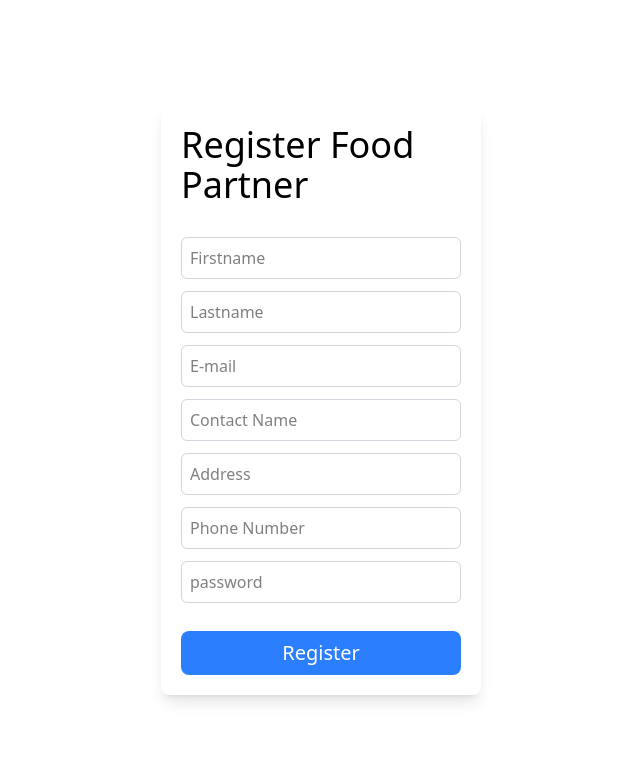
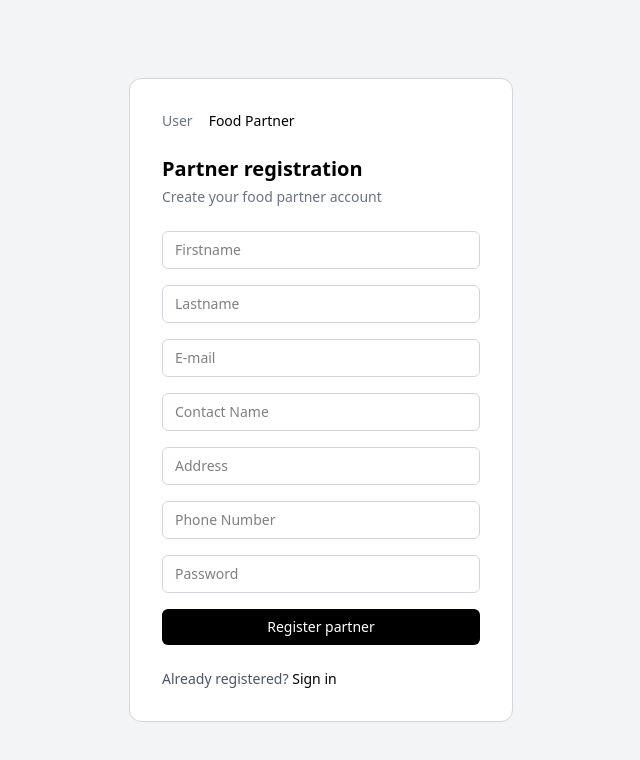
Before and after one commit to keysh123/Food_View, a React app in the folder frontend/: page /foodPartner/register in a window 1280 px wide. Shown: the top 760 px of the page, without its empty margins (319-959 px from the left). Built offline with nearby package versions, Linux system fonts and the light colour scheme; the HTML template or start-up script is replaced by a standard one.

Commit message:
improved ui with ai and basic temporary home page

```diff
--- a/frontend/src/App.jsx
+++ b/frontend/src/App.jsx
@@ -4,15 +4,16 @@ import RegisterUser from './pages/RegisterUser'
 import LoginUser from './pages/LoginUser'
 import RegisterFoodPartner from './pages/RegisterFoodPartner'
 import LoginFoodPartner from './pages/LoginFoodPartner'
+import Home from './pages/Home'
 
 const App = () => {
   return (
     <>
-    <div className='h-screen flex items-center justify-center'>
+    <div className="min-h-screen flex items-center justify-center bg-gray-100">
     <Routes>
       <Route path='/user/register' element={<RegisterUser/>} />
       <Route path='/user/login' element={<LoginUser/>} />
-      <Route path='/' element={<div>Home Page</div>} />
+      <Route path='/' element={<Home/>} />
       <Route path='/foodPartner/register' element={<RegisterFoodPartner/>} />
       <Route path='/foodPartner/login' element={<LoginFoodPartner/>} />
     </Routes>
--- /dev/null
+++ b/frontend/src/pages/Home.jsx
@@ -0,0 +1,62 @@
+import React from "react";
+import { Link } from "react-router-dom";
+
+const Home = () => {
+  return (
+    <div className="bg-white w-full max-w-2xl p-10 rounded-xl border border-gray-300 text-center">
+
+      {/* Logo / App Name */}
+      <h1 className="text-3xl font-semibold mb-2">
+        Foodify
+      </h1>
+      <p className="text-gray-500 mb-10">
+        Order food or manage your restaurant — all in one place
+      </p>
+
+      {/* Action cards */}
+      <div className="grid grid-cols-1 md:grid-cols-2 gap-6">
+
+        {/* User */}
+        <div className="border border-gray-300 rounded-lg p-6 text-left">
+          <h2 className="text-lg font-medium mb-2">
+            Continue as User
+          </h2>
+          <p className="text-sm text-gray-500 mb-4">
+            Browse restaurants, order food, and track your orders
+          </p>
+
+          <Link
+            to="/user/login"
+            className="inline-block text-sm bg-black text-white px-4 py-2 rounded-md hover:bg-gray-900 transition"
+          >
+            Login / Register
+          </Link>
+        </div>
+
+        {/* Food Partner */}
+        <div className="border border-gray-300 rounded-lg p-6 text-left">
+          <h2 className="text-lg font-medium mb-2">
+            Continue as Food Partner
+          </h2>
+          <p className="text-sm text-gray-500 mb-4">
+            Manage your menu, orders, and restaurant profile
+          </p>
+
+          <Link
+            to="/foodPartner/login"
+            className="inline-block text-sm bg-black text-white px-4 py-2 rounded-md hover:bg-gray-900 transition"
+          >
+            Partner Login
+          </Link>
+        </div>
+      </div>
+
+      {/* Footer text */}
+      <p className="text-xs text-gray-400 mt-10">
+        © 2025 Foodify. All rights reserved.
+      </p>
+    </div>
+  );
+};
+
+export default Home;
--- a/frontend/src/pages/LoginFoodPartner.jsx
+++ b/frontend/src/pages/LoginFoodPartner.jsx
@@ -1,40 +1,52 @@
-import React from 'react'
+import React from "react";
+import { Link } from "react-router-dom";
 
 const LoginFoodPartner = () => {
   return (
-    <>
-    <div className="bg-white flex w-[90%] p-5 flex-col justify-center items-center md:w-[25%] shadow-lg rounded-lg">
-        <h1 className="text-4xl mb-8">Login Food Partner</h1>
-        <form
-          action=""
-          className="flex gap-3 flex-col justify-center items-center w-full"
-        >
+    <div className="bg-white w-full max-w-sm p-8 rounded-xl border border-gray-300">
+
+      <div className="flex text-sm mb-6">
+        <Link to="/user/login" className="text-gray-500 hover:text-black mr-4">
+          User
+        </Link>
+        <Link to="/foodPartner/login" className="font-medium text-black">
+          Food Partner
+        </Link>
+      </div>
+
+      <h1 className="text-xl font-semibold mb-1">Partner sign in</h1>
+      <p className="text-sm text-gray-500 mb-6">
+        Access your restaurant dashboard
+      </p>
+
+      <form className="space-y-4">
         <input
-            className="border border-gray-300 rounded-md px-2 py-2 w-full"
           type="email"
-            name=""
-            id=""
-            placeholder="E-mail"
+          placeholder="Business email"
+          className="w-full border border-gray-300 rounded-md px-3 py-2 text-sm
+          focus:outline-none focus:ring-1 focus:ring-black"
         />
 
         <input
-            className="border border-gray-300 rounded-md px-2 py-2 w-full"
           type="password"
-            name=""
-            id=""
-            placeholder="password"
+          placeholder="Password"
+          className="w-full border border-gray-300 rounded-md px-3 py-2 text-sm
+          focus:outline-none focus:ring-1 focus:ring-black"
         />
 
-          <button
-            className="bg-blue-500 text-white text-xl mt-4 rounded-lg w-full py-2"
-            type="submit"
-          >
-            Login
+        <button className="w-full bg-black text-white py-2 rounded-md text-sm">
+          Continue
         </button>
       </form>
+
+      <p className="text-sm text-gray-600 mt-6">
+        New partner?{" "}
+        <Link to="/foodPartner/register" className="text-black font-medium">
+          Register here
+        </Link>
+      </p>
     </div>
-    </>
-  )
-}
+  );
+};
 
-export default LoginFoodPartner
+export default LoginFoodPartner;
--- a/frontend/src/pages/LoginUser.jsx
+++ b/frontend/src/pages/LoginUser.jsx
@@ -1,41 +1,54 @@
-import React from 'react'
+import React from "react";
+import { Link } from "react-router-dom";
 
 const LoginUser = () => {
   return (
+    <div className="bg-white w-full max-w-sm p-8 rounded-xl border border-gray-300">
 
-    <>
-      <div className="bg-white flex w-[90%] p-5 flex-col justify-center items-center md:w-[25%] shadow-lg rounded-lg">
-        <h1 className="text-4xl mb-8">Login User</h1>
-        <form
-          action=""
-          className="flex gap-3 flex-col justify-center items-center w-full"
-        >
+      <div className="flex text-sm mb-6">
+        <Link to="/user/login" className="font-medium text-black mr-4">
+          User
+        </Link>
+        <Link to="/foodPartner/login" className="text-gray-500 hover:text-black">
+          Food Partner
+        </Link>
+      </div>
+
+      <h1 className="text-xl font-semibold mb-1">Sign in</h1>
+      <p className="text-sm text-gray-500 mb-6">
+        Continue with your user account
+      </p>
+
+      <form className="space-y-4">
         <input
-            className="border border-gray-300 rounded-md px-2 py-2 w-full"
           type="email"
-            name=""
-            id=""
-            placeholder="E-mail"
+          placeholder="Email"
+          className="w-full border border-gray-300 rounded-md px-3 py-2 text-sm
+          focus:outline-none focus:ring-1 focus:ring-black"
         />
 
         <input
-            className="border border-gray-300 rounded-md px-2 py-2 w-full"
           type="password"
-            name=""
-            id=""
-            placeholder="password"
+          placeholder="Password"
+          className="w-full border border-gray-300 rounded-md px-3 py-2 text-sm
+          focus:outline-none focus:ring-1 focus:ring-black"
         />
 
         <button
-            className="bg-blue-500 text-white text-xl mt-4 rounded-lg w-full py-2"
-            type="submit"
+          className="w-full bg-black text-white py-2 rounded-md text-sm hover:bg-gray-900 transition"
         >
-            Login
+          Sign in
         </button>
       </form>
+
+      <p className="text-sm text-gray-600 mt-6">
+        Don’t have an account?{" "}
+        <Link to="/user/register" className="text-black font-medium">
+          Sign up
+        </Link>
+      </p>
     </div>
-    </>
-  )
-}
+  );
+};
 
-export default LoginUser
+export default LoginUser;
--- a/frontend/src/pages/RegisterFoodPartner.jsx
+++ b/frontend/src/pages/RegisterFoodPartner.jsx
@@ -1,81 +1,98 @@
-import React from 'react'
+import React from "react";
+import { Link } from "react-router-dom";
 
 const RegisterFoodPartner = () => {
   return (
-    <>
-     <div className="bg-white flex w-[90%]  p-5 flex-col justify-center items-center md:w-[25%] shadow-lg rounded-lg ">
-        <h1 className="text-4xl mb-8 ">Register Food Partner</h1>
-        <form
-          action=""
-          className="flex  gap-3 flex-col justify-center items-center w-full "
+    <div className="bg-white w-full max-w-sm p-8 rounded-xl border border-gray-300">
+
+      {/* Role switch */}
+      <div className="flex text-sm mb-6">
+        <Link
+          to="/user/register"
+          className="text-gray-500 hover:text-black mr-4"
         >
-          {/* <div> */}
+          User
+        </Link>
+        <Link
+          to="/foodPartner/register"
+          className="font-medium text-black"
+        >
+          Food Partner
+        </Link>
+      </div>
+
+      <h1 className="text-xl font-semibold mb-1">
+        Partner registration
+      </h1>
+      <p className="text-sm text-gray-500 mb-6">
+        Create your food partner account
+      </p>
+
+      <form className="space-y-4">
         <input
-            className="border border-gray-300 rounded-md px-2 py-2 w-full"
           type="text"
-            name=""
-            id=""
           placeholder="Firstname"
-          />
-          {/* </div> */}
-
-          <input
-            className="border border-gray-300 rounded-md px-2 py-2 w-full"
-            type="text"
-            name=""
-            id=""
-            placeholder="Lastname"
+          className="w-full border border-gray-300 rounded-md px-3 py-2 text-sm
+          focus:outline-none focus:ring-1 focus:ring-black"
         />
 
         <input
-            className="border border-gray-300 rounded-md px-2 py-2 w-full"
-            type="email"
-            name=""
-            id=""
-            placeholder="E-mail"
-          />
-           <input
-            className="border border-gray-300 rounded-md px-2 py-2 w-full"
           type="text"
-            name=""
-            id=""
-            placeholder="Contact Name"
-          />
-          <input
-            className="border border-gray-300 rounded-md px-2 py-2 w-full"
-            type="text"
-            name=""
-            id=""
-            placeholder="Address"
-          />
-          <input
-            className="border border-gray-300 rounded-md px-2 py-2 w-full"
-            type="text"
-            name=""
-            id=""
-            placeholder="Phone Number"
+          placeholder="Lastname"
+          className="w-full border border-gray-300 rounded-md px-3 py-2 text-sm
+          focus:outline-none focus:ring-1 focus:ring-black"
         />
 
-
+        <input
+          type="email"
+          placeholder="E-mail"
+          className="w-full border border-gray-300 rounded-md px-3 py-2 text-sm
+          focus:outline-none focus:ring-1 focus:ring-black"
+        />
 
         <input
-            className="border border-gray-300 rounded-md px-2 py-2 w-full"
+          type="text"
+          placeholder="Contact Name"
+          className="w-full border border-gray-300 rounded-md px-3 py-2 text-sm
+          focus:outline-none focus:ring-1 focus:ring-black"
+        />
+
+        <input
+          type="text"
+          placeholder="Address"
+          className="w-full border border-gray-300 rounded-md px-3 py-2 text-sm
+          focus:outline-none focus:ring-1 focus:ring-black"
+        />
+
+        <input
+          type="text"
+          placeholder="Phone Number"
+          className="w-full border border-gray-300 rounded-md px-3 py-2 text-sm
+          focus:outline-none focus:ring-1 focus:ring-black"
+        />
+
+        <input
           type="password"
-            name=""
-            id=""
-            placeholder="password"
+          placeholder="Password"
+          className="w-full border border-gray-300 rounded-md px-3 py-2 text-sm
+          focus:outline-none focus:ring-1 focus:ring-black"
         />
 
         <button
-            className="bg-blue-500 text-white text-xl mt-4 rounded-lg w-full  py-2"
-            type="submit"
+          className="w-full bg-black text-white py-2 rounded-md text-sm hover:bg-gray-900 transition"
         >
-            Register
+          Register partner
         </button>
       </form>
+
+      <p className="text-sm text-gray-600 mt-6">
+        Already registered?{" "}
+        <Link to="/foodPartner/login" className="text-black font-medium">
+          Sign in
+        </Link>
+      </p>
     </div>
-    </>
-  )
-}
+  );
+};
 
-export default RegisterFoodPartner
+export default RegisterFoodPartner;
--- a/frontend/src/pages/RegisterUser.jsx
+++ b/frontend/src/pages/RegisterUser.jsx
@@ -1,57 +1,67 @@
 import React from "react";
+import { Link } from "react-router-dom";
 
 const RegisterUser = () => {
   return (
-    <>
-      <div className="bg-white flex w-[90%]  p-5 flex-col justify-center items-center md:w-[25%] shadow-lg rounded-lg ">
-        <h1 className="text-4xl mb-8 ">Register User</h1>
-        <form
-          action=""
-          className="flex  gap-3 flex-col justify-center items-center w-full "
-        >
+    <div className="bg-white w-full max-w-sm p-8 rounded-xl border border-gray-300">
 
+      <div className="flex text-sm mb-6">
+        <Link to="/user/register" className="font-medium text-black mr-4">
+          User
+        </Link>
+        <Link to="/foodPartner/register" className="text-gray-500 hover:text-black">
+          Food Partner
+        </Link>
+      </div>
+
+      <h1 className="text-xl font-semibold mb-1">Create account</h1>
+      <p className="text-sm text-gray-500 mb-6">
+        Create a new user account
+      </p>
+
+      <form className="space-y-4">
         <input
-            className="border border-gray-300 rounded-md px-2 py-2 w-full"
           type="text"
-            name=""
-            id=""
-            placeholder="Firstname"
-          />
-
-
-          <input
-            className="border border-gray-300 rounded-md px-2 py-2 w-full"
-            type="text"
-            name=""
-            id=""
-            placeholder="Lastname"
+          placeholder="First name"
+          className="w-full border border-gray-300 rounded-md px-3 py-2 text-sm
+          focus:outline-none focus:ring-1 focus:ring-black"
         />
 
         <input
-            className="border border-gray-300 rounded-md px-2 py-2 w-full"
-            type="email"
-            name=""
-            id=""
-            placeholder="E-mail"
+          type="text"
+          placeholder="Last name"
+          className="w-full border border-gray-300 rounded-md px-3 py-2 text-sm
+          focus:outline-none focus:ring-1 focus:ring-black"
         />
 
         <input
-            className="border border-gray-300 rounded-md px-2 py-2 w-full"
+          type="email"
+          placeholder="Email"
+          className="w-full border border-gray-300 rounded-md px-3 py-2 text-sm
+          focus:outline-none focus:ring-1 focus:ring-black"
+        />
+
+        <input
           type="password"
-            name=""
-            id=""
-            placeholder="password"
+          placeholder="Password"
+          className="w-full border border-gray-300 rounded-md px-3 py-2 text-sm
+          focus:outline-none focus:ring-1 focus:ring-black"
         />
 
         <button
-            className="bg-blue-500 text-white text-xl mt-4 rounded-lg w-full  py-2"
-            type="submit"
+          className="w-full bg-black text-white py-2 rounded-md text-sm hover:bg-gray-900 transition"
         >
-            Register
+          Create account
         </button>
       </form>
+
+      <p className="text-sm text-gray-600 mt-6">
+        Already have an account?{" "}
+        <Link to="/user/login" className="text-black font-medium">
+          Sign in
+        </Link>
+      </p>
     </div>
-    </>
   );
 };
 
```
Lines whose indentation alone changed are shown as unchanged.
